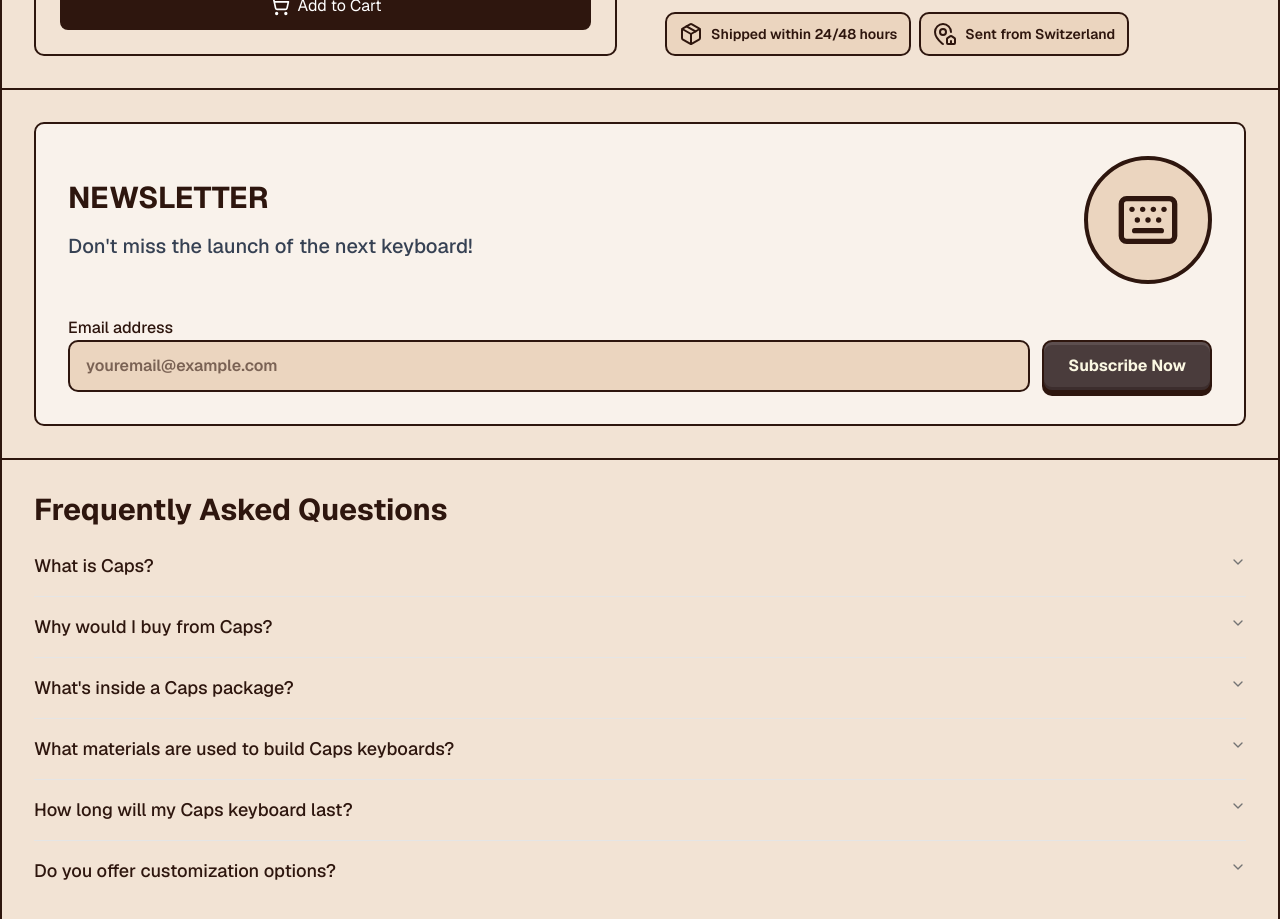
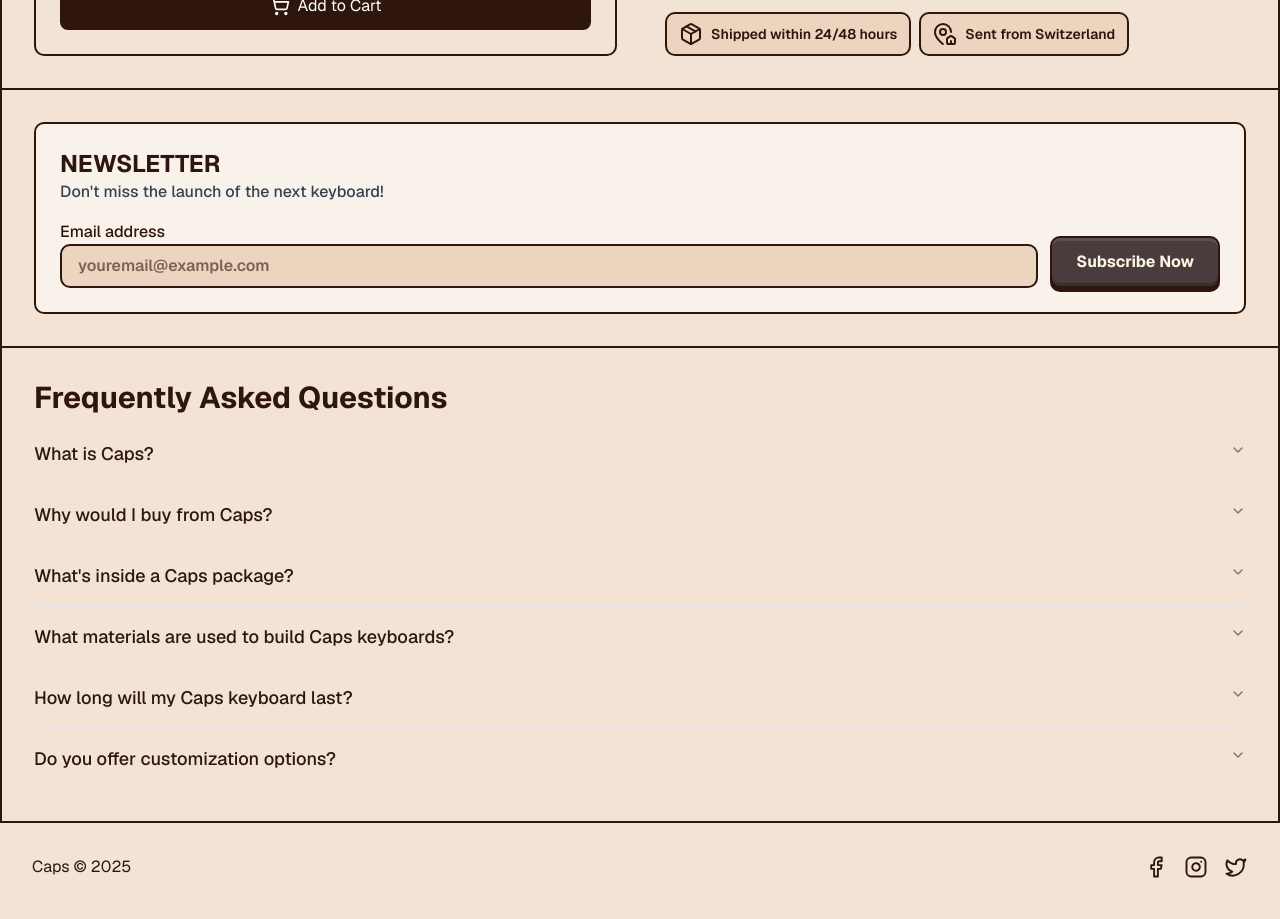
Before and after one commit to ldgni/caps, a Next.js app: page / in a window 1280 px wide. Shown: the part 2560-3479 px from the top of the page. Built offline with nearby package versions, Linux system fonts and the light colour scheme.

Commit message:
style: refine newsletter section layout

```diff
--- a/src/app/page.tsx
+++ b/src/app/page.tsx
@@ -363,28 +363,20 @@
           </div>
         </section>
         <section className="border-b-2 border-[#2e160e] p-6 sm:p-8">
-          <div className="flex flex-col gap-8 rounded-lg border-2 border-[#2e160e] bg-[#f9f2eb] p-6 sm:p-8">
-            <div className="flex flex-col gap-4 md:flex-row md:items-center md:justify-between">
-              <div className="space-y-4">
-                <h2 className="text-2xl font-bold uppercase md:text-3xl">
-                  Newsletter
-                </h2>
-                <p className="text-lg font-medium text-gray-700 md:text-xl">
-                  Don&apos;t miss the launch of the next keyboard!
-                </p>
-              </div>
-
-              <div className="hidden shrink-0 md:block">
-                <div className="flex h-32 w-32 items-center justify-center rounded-full border-4 border-[#2e160e] bg-[#ebd5bf]">
-                  <Keyboard className="h-16 w-16 text-[#2e160e]" />
-                </div>
-              </div>
+          <div className="flex flex-col gap-4 rounded-lg border-2 border-[#2e160e] bg-[#f9f2eb] p-4 sm:p-6">
+            <div>
+              <h2 className="text-xl font-bold uppercase md:text-2xl">
+                Newsletter
+              </h2>
+              <p className="text-base font-medium text-gray-700">
+                Don&apos;t miss the launch of the next keyboard!
+              </p>
             </div>
 
             <form
               onSubmit={handleNewsletterSubmit}
               className="flex flex-col gap-3 sm:flex-row sm:items-end">
-              <div className="flex-1 space-y-2">
+              <div className="flex-1 space-y-1">
                 <label
                   htmlFor="newsletter-email"
                   className="font-medium text-[#2e160e]">
@@ -398,7 +390,7 @@
                   value={email}
                   onChange={(e) => setEmail(e.target.value)}
                   required
-                  className="w-full rounded-lg border-2 border-[#2e160e] bg-[#ebd5bf] px-4 py-3 outline-none placeholder:font-semibold placeholder:text-[#2e160e]/60"
+                  className="w-full rounded-lg border-2 border-[#2e160e] bg-[#ebd5bf] px-4 py-2 outline-none placeholder:font-semibold placeholder:text-[#2e160e]/60"
                 />
               </div>
               <button
```
